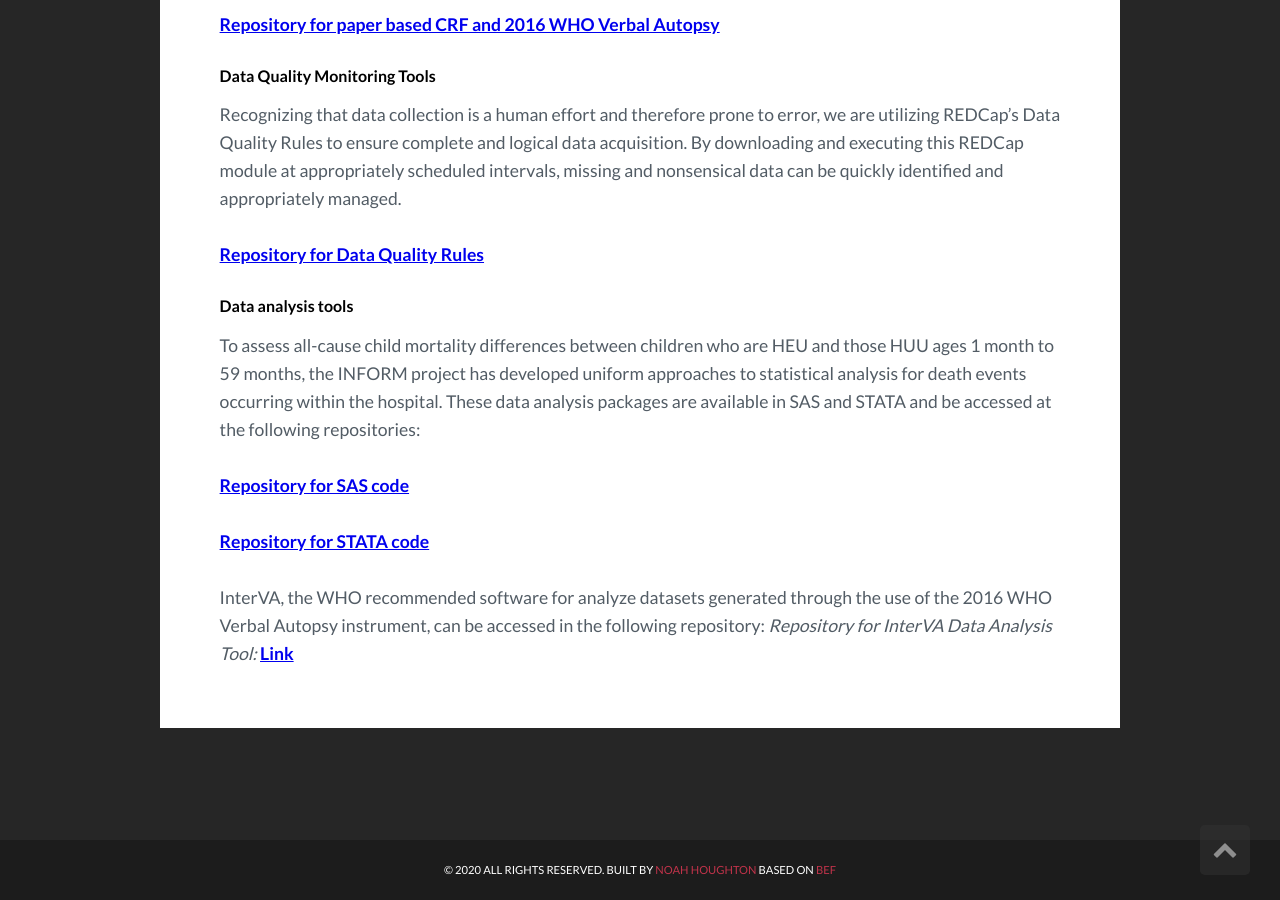
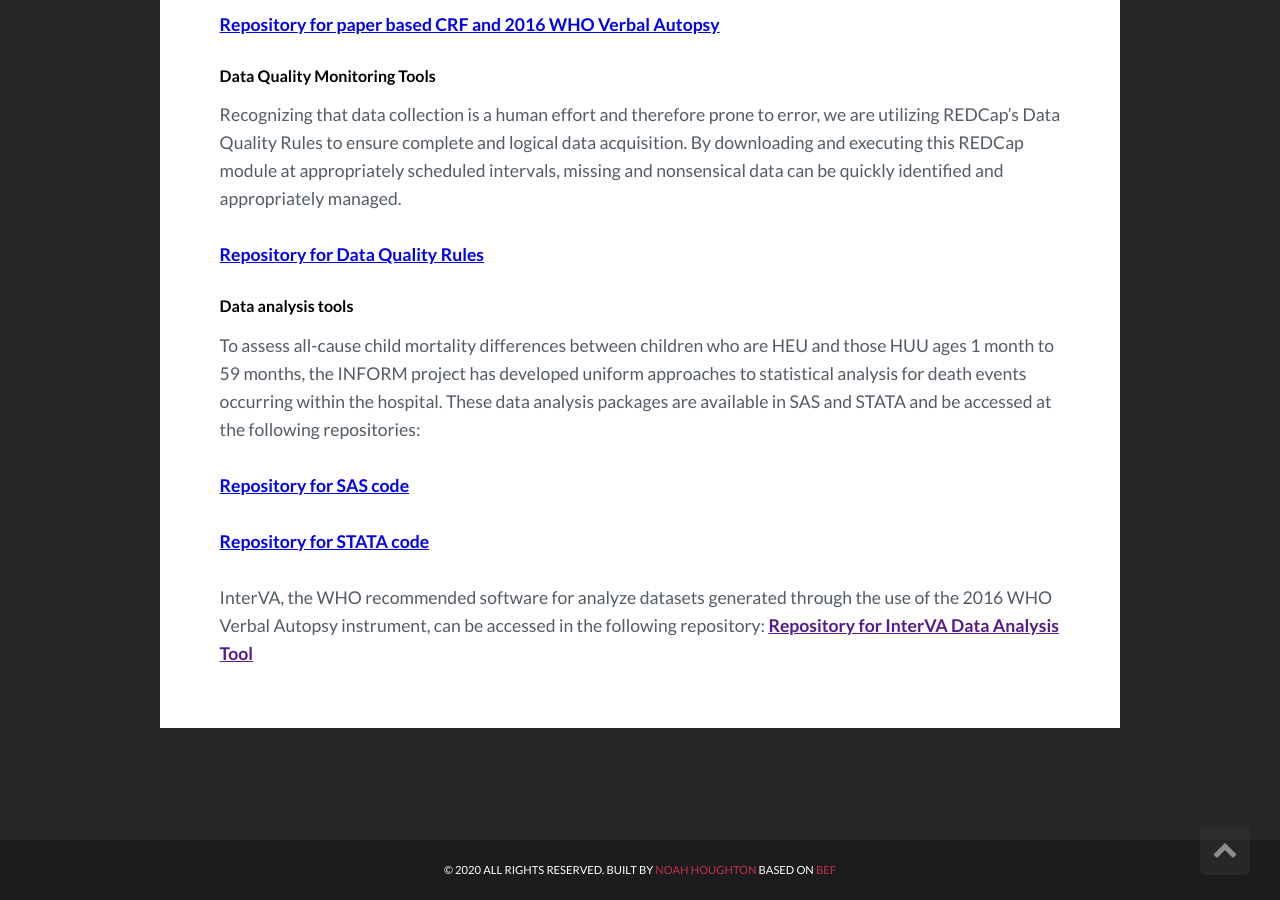
Before and after one commit to INFORMprojectsite/INFORM, a Jekyll site: the page built from docs/collections/_inform/mortality.md, in a window 1280 px wide and 900 px high, scrolled down 1707 px. Built offline with Jekyll 4.4.1, drawn with Linux system fonts in a browser that asks for light colours.

Commit message:
Update mortality.md

```diff
--- a/docs/collections/_inform/mortality.md
+++ b/docs/collections/_inform/mortality.md
@@ -19,7 +19,7 @@ The INFORM All-Cause Mortality CRF for death events occurring in the hospital is
 <a target="_blank" href="https://www.who.int/healthinfo/statistics/verbalautopsystandards/en/">2016 WHO Verbal Autopsy Website</a>
 
 ### Paper based CRFs
-While the INFORM instruments are ideally suited for electronic data capture, we recognize that all sites may not have this capability. For this reason, the INFORM All-Cause Mortality CRF for deaths occurring in a health facility and the components of the 2016 WHO Verbal Autopsy   are also available in a paper-based format in the repository below:
+While the INFORM instruments are ideally suited for electronic data capture, we recognize that all sites may not have this capability. For this reason, the INFORM All-Cause Mortality CRF for deaths occurring in a health facility and the components of the 2016 WHO Verbal Autopsy are also available in a paper-based format in the repository below:
 
 <a target="_blank" href="https://github.com/INFORMprojectsite/INFORM/tree/master/All-Cause%20Mortality%20Tools/Case%20Report%20Forms/Paper">Repository for paper based CRF and 2016 WHO Verbal Autopsy</a>
 
@@ -35,4 +35,4 @@ To assess all-cause child mortality differences between children who are HEU and
 
 <a target="_blank" href="https://github.com/INFORMprojectsite/INFORM/tree/master/All-Cause%20Mortality%20Tools/Data%20Analysis%20Tools/STATA">Repository for STATA code</a>
 
-InterVA, the WHO recommended software for analyze datasets generated through the use of the 2016 WHO Verbal Autopsy instrument, can be accessed in the following repository: *Repository for InterVA Data Analysis Tool:* [Link](link-target)
+InterVA, the WHO recommended software for analyze datasets generated through the use of the 2016 WHO Verbal Autopsy instrument, can be accessed in the following repository: <a target="_blank" href="">Repository for InterVA Data Analysis Tool</a>
```
